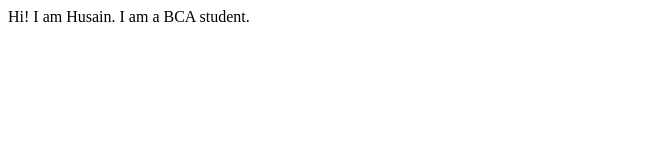
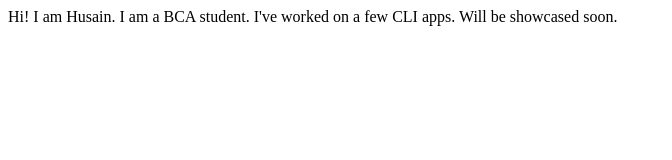
Before and after one commit to Husain01/Husain-site-neogcamp, a plain HTML site: page index.html in a window 1280 px wide. Shown: the whole page, without its empty margins (0-672 px from the left). Drawn offline with Linux system fonts and the light colour scheme.

Commit message:
update project details

```diff
--- a/index.html
+++ b/index.html
@@ -10,5 +10,7 @@
     Hi! I am Husain.
     I am a BCA student.
 
+    I've worked on a few CLI apps.
+    Will be showcased soon.
 </body>
 </html>
```
